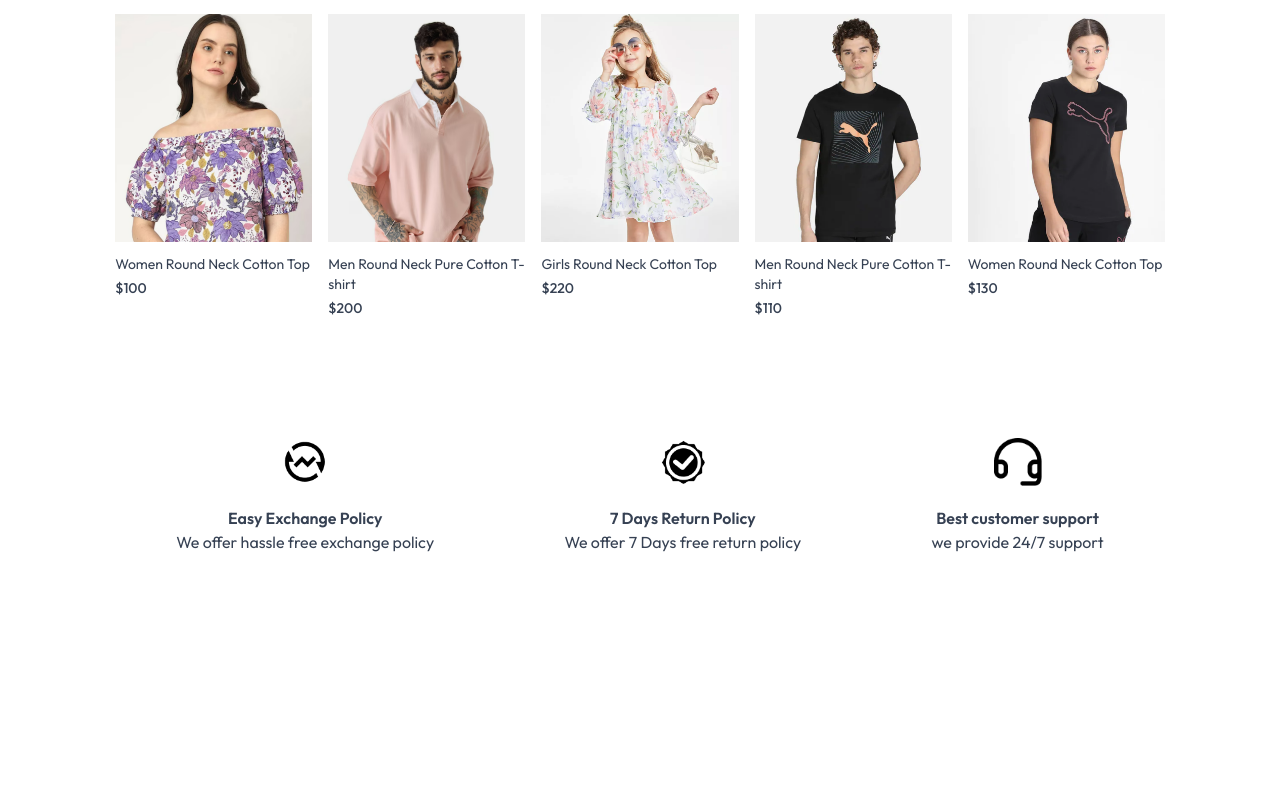
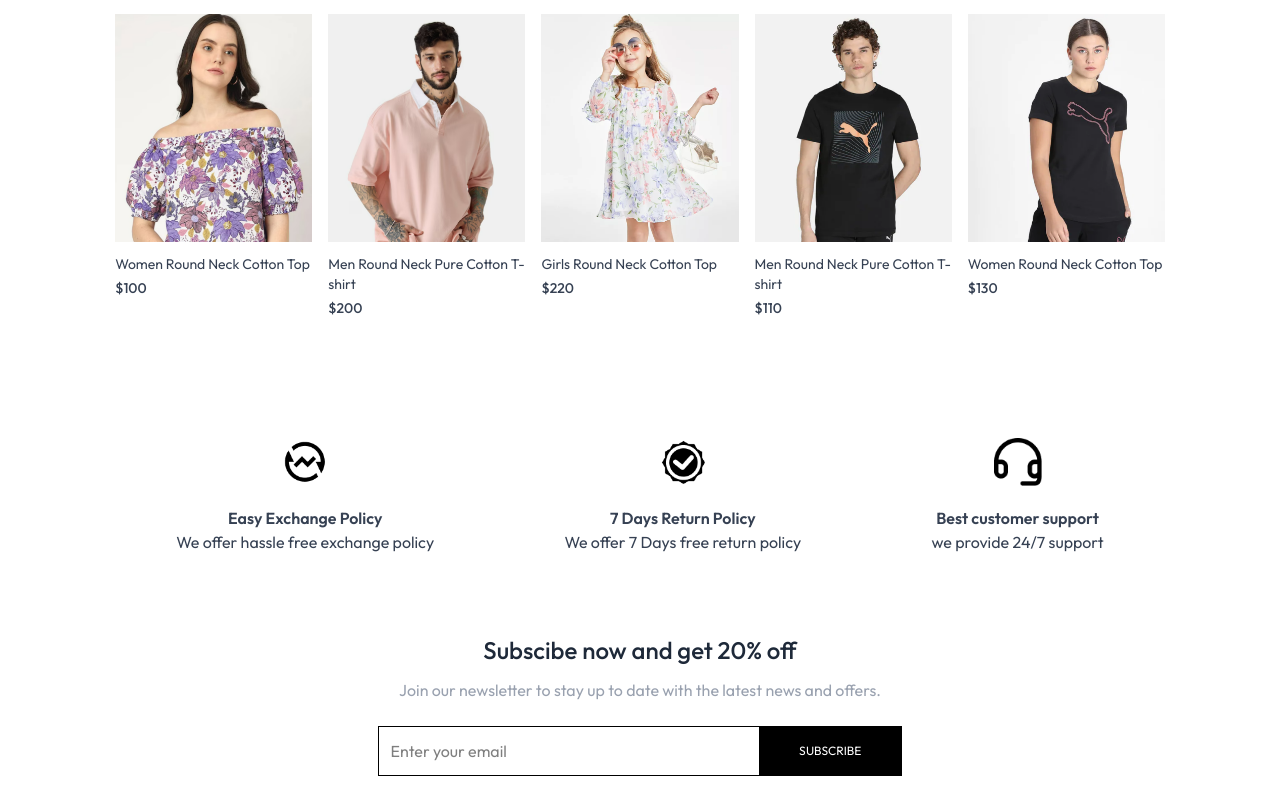
Before and after one commit to muqeet1001/eCommerce, a React (Vite) app in the folder frontend/: page / in a window 1280 px wide. Shown: the part 1511-2311 px from the top of the page. Before the commit the page ends 2145 px from the top, so only its background shows below. Built offline with nearby package versions, Linux system fonts and the light colour scheme.

Commit message:
Add NewsLetterBox component and integrate it into Home; clean up spacing in App and Navbar components

```diff
--- a/frontend/src/App.jsx
+++ b/frontend/src/App.jsx
@@ -11,7 +11,8 @@ import Orders from './pages/Orders'
 import Navbar from './components/Navbar'
 function App() {
   return (
-    <div className=' app px-4  sm:px-[5vw] md:px-[7vw] lg:px-[9vw]'>
+   <div className=' app px-4  sm:px-[5vw] md:px-[7vw] lg:px-[9vw]'>
+
       <Navbar />
       <Routes>
         <Route path='/' element={<Home />} />
@@ -24,6 +25,7 @@ function App() {
         <Route path='/place-order' element={<PlaceOrder />} />
         <Route path='/orders' element={<Orders />} />
       </Routes>
+
     </div>
   )
 }
--- a/frontend/src/components/Hero.jsx
+++ b/frontend/src/components/Hero.jsx
@@ -18,7 +18,6 @@ function Hero() {
                </div>
            </div>
            {/* Hero Right side */}
-
        </div>
        <img className='w-full sm:w-1/2' src={assets.hero_img} alt="" />
     </div>
--- a/frontend/src/components/Navbar.jsx
+++ b/frontend/src/components/Navbar.jsx
@@ -42,7 +42,7 @@ function Navbar() {
                     <img src={assets.cart_icon} className='w-5' alt="" />
                     <p className='absolute right-[-5px] bottom-[-5px] w-4 text-center leading-4 bg-black text-white aspect-square rounded-full text-[-8px]  '>10</p>
                 </Link>
-                <img onClick={() => setvisible(true)} src={assets.menu_icon} className='w-5 cursor-pointer sm:hidden ' alt="" />
+                <img onClick={() => setvisible(true)} src={assets.menu_icon} className='w-5 cursor-pointer sm:hidden' alt="" />
             </div>
             {/* sidebar menu for mobile */}
             <div className={`absolute top-0 right-0 bottom-0 overflow-hidden bg-white transition-all ${visible ? 'w-100' : 'w-0'}`}>
--- /dev/null
+++ b/frontend/src/components/NewsLetterBox.jsx
@@ -0,0 +1,22 @@
+import React from 'react'
+
+function NewsLetterBox() {
+    const onSubmit = (e) => {
+        e.preventDefault();
+    }
+
+  return (
+    <div className='text-center'>
+        <p className='text-2xl font-medium text-gray-800'>Subscibe now and get 20% off</p>
+        <p className='text-gray-400 mt-3'>
+            Join our newsletter to stay up to date with the latest news and offers.
+        </p>
+        <form onSubmit={onSubmit} className='w-full sm:w-1/2 flex items-center gap-3 mx-auto my-6 border pl-3'>
+            <input className='w-full sm:flex-1 outline-none' type="email" placeholder='Enter your email' required/>
+            <button  type='submit' className='bg-black text-white text-xs px-10 py-4'>SUBSCRIBE</button>
+        </form>
+    </div>
+  )
+}
+
+export default NewsLetterBox
--- a/frontend/src/pages/Home.jsx
+++ b/frontend/src/pages/Home.jsx
@@ -3,6 +3,7 @@ import Hero from '../components/Hero.jsx'
 import LatestCollection from '../components/LatestCollection.jsx'
 import BestSeller from '../components/BestSeller.jsx'
 import OurPolicy from './../components/OurPolicy';
+import NewsLetterBox from '../components/NewsLetterBox.jsx';
 function Home() {
   return (
     <>
@@ -10,6 +11,7 @@ function Home() {
       <LatestCollection />
       <BestSeller />
       <OurPolicy/>
+      <NewsLetterBox/>
     </>
   )
 }
```
